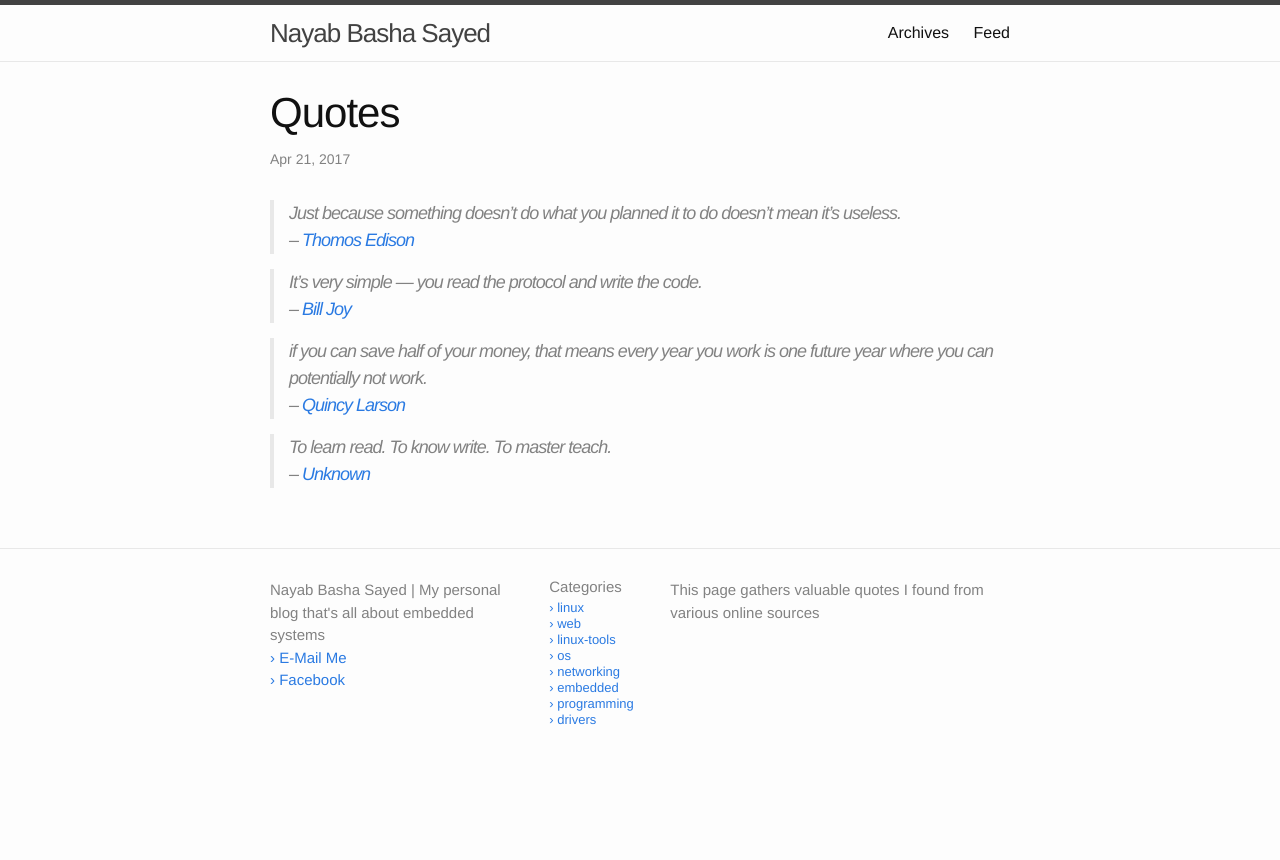
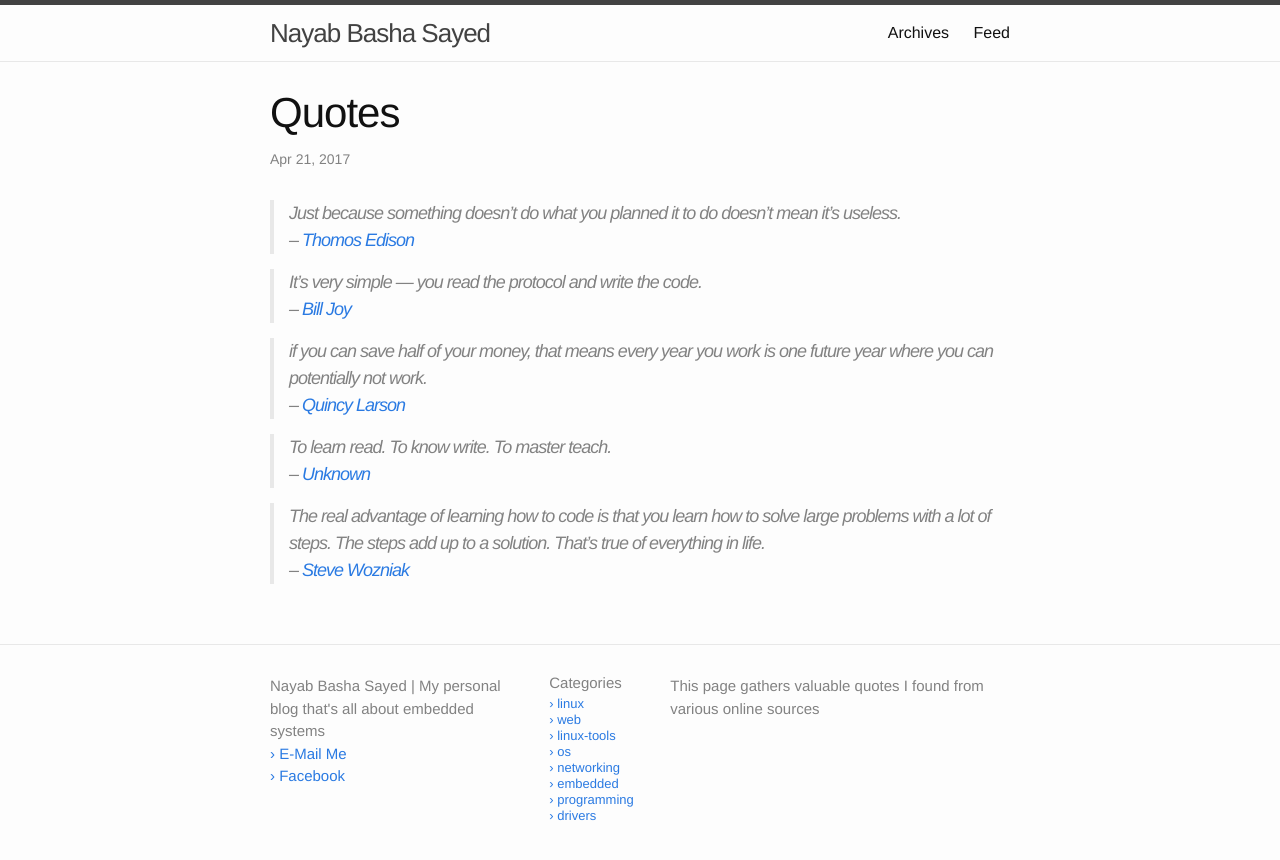
Before and after one commit to itsnayabsd/website, a Jekyll site: the page built from _posts/me/2017-04-21-quotes.md, in a window 1280 px wide. Shown: the top 860 px of the page. Built offline with Jekyll 4.4.1, drawn with Linux system fonts in a browser that asks for light colours.

Commit message:
Added a quote to Quotes post

```diff
--- a/_posts/me/2017-04-21-quotes.md
+++ b/_posts/me/2017-04-21-quotes.md
@@ -18,3 +18,6 @@ google_adsense: false
 
 > To learn read. To know write. To master teach.
 > -- [Unknown](#)
+
+> The real advantage of learning how to code is that you learn how to solve large problems with a lot of steps. The steps add up to a solution. That’s true of everything in life.
+> -- [Steve Wozniak](https://en.wikipedia.org/wiki/Steve_Wozniak)
```
